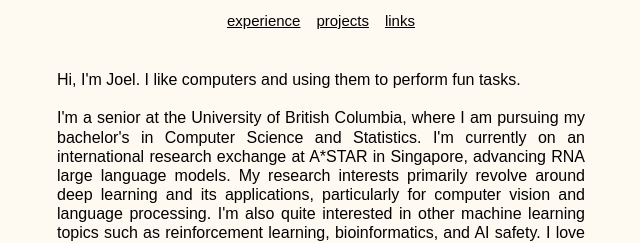
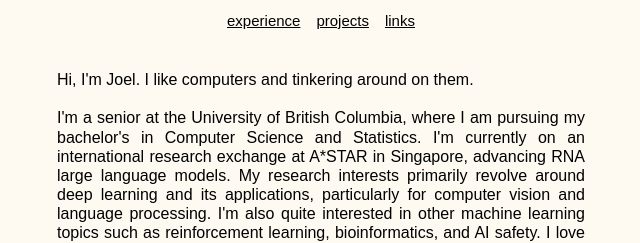
Before and after one commit to joelbonnie/betterweb, a plain HTML site: page index.html in a window 1280 px wide. Shown: the part 414-657 px from the top of the page, 319-959 px from the left. Drawn offline with Linux system fonts and the light colour scheme.

Commit message:
a bit more modificatins

```diff
--- a/index.html
+++ b/index.html
@@ -36,7 +36,7 @@
 
     <section id="Me">
 
-      <p>Hi, I'm Joel. I like computers and using them to perform fun tasks. </p> <br>
+      <p>Hi, I'm Joel. I like computers and tinkering around on them. </p> <br>
       <p>I'm a senior at the University of British Columbia, where I am pursuing my bachelor's in Computer Science and Statistics. I'm currently on an international research exchange at A*STAR in Singapore, advancing RNA large language models. My research interests primarily revolve around deep learning and its applications, particularly for computer vision and language processing. I'm also quite interested in other machine learning topics such as reinforcement learning, bioinformatics, and AI safety. I love home-labbing, hosting whatever I can on home servers. </p> <br>
 
       <p> In my free time, I've been reading, trying to get back into guitar, and touching more grass outdoors.</p>
```
